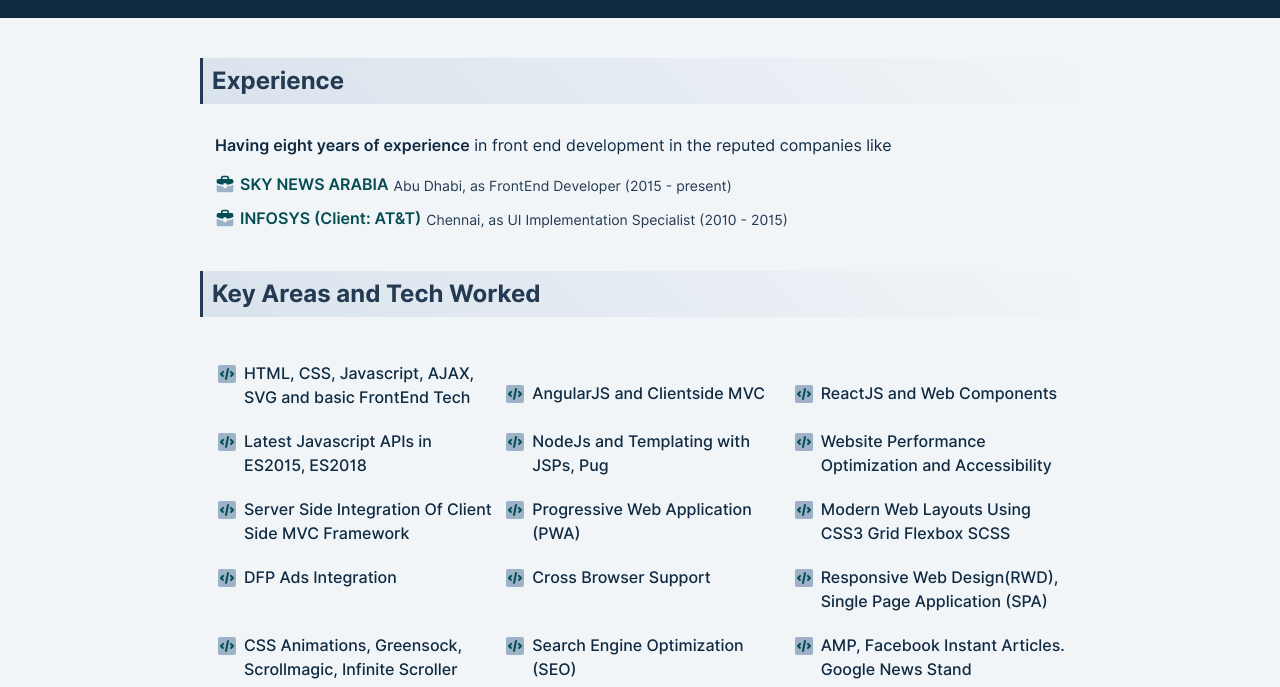
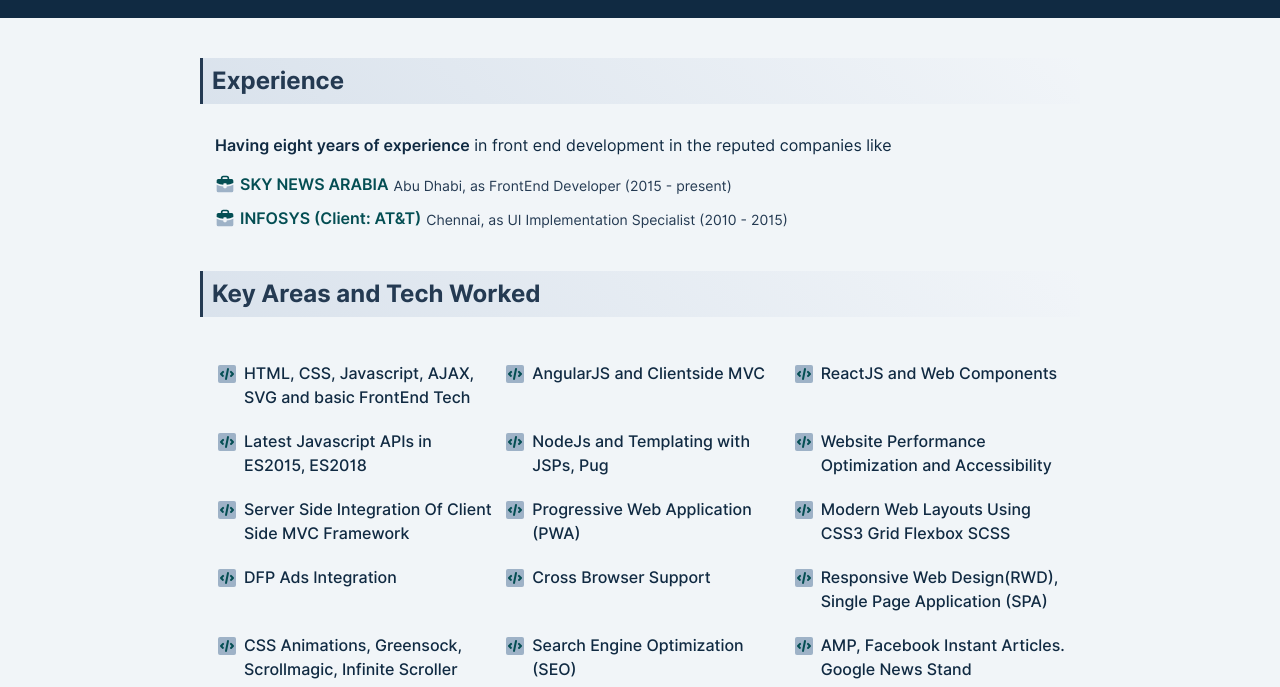
Before and after one commit to shmdhussain/Profile, a website: page index.html in a window 1280 px wide. Shown: the part 410-1097 px from the top of the page. Drawn offline with Linux system fonts and the light colour scheme.

Commit message:
added http-server as dep and fix css issue

```diff
--- a/package.json
+++ b/package.json
@@ -6,7 +6,7 @@
   "scripts": {
     "test": "echo \"Error: no test specified\" && exit 1",
     "gulp": "gulp",
-    "dev": "concurrently \"http-server -p 8080\" \"npm run gulp\""
+    "dev": "concurrently \"http-server -p 8081\" \"npm run gulp\""
   },
   "repository": {
     "type": "git",
@@ -24,6 +24,7 @@
     "gulp-notify": "^3.2.0",
     "gulp-plumber": "^1.2.1",
     "gulp-sass": "^4.0.2",
-    "gulp-sourcemaps": "^2.6.5"
+    "gulp-sourcemaps": "^2.6.5",
+    "http-server": "^0.11.1"
   }
 }
--- a/scss/profile.scss
+++ b/scss/profile.scss
@@ -305,12 +305,18 @@
 	};
 	@media #{$medium-and-up} {
 		@include item_col_width_rel(1, 2);
+		&:nth-child(n+1){
+			padding-top: 0;
+		};
 		&:nth-child(n+3){
 			padding-top: 20px;
 		};
 	}
 	@media #{$large-and-up} {
 		@include item_col_width_rel(1, 3);
+		&:nth-child(n+1){
+			padding-top: 0;
+		};
 		&:nth-child(n+4){
 			padding-top: 20px;
 		};
```
Also changed, not shown: css/common.css, css/profile.css, 1 other file.
